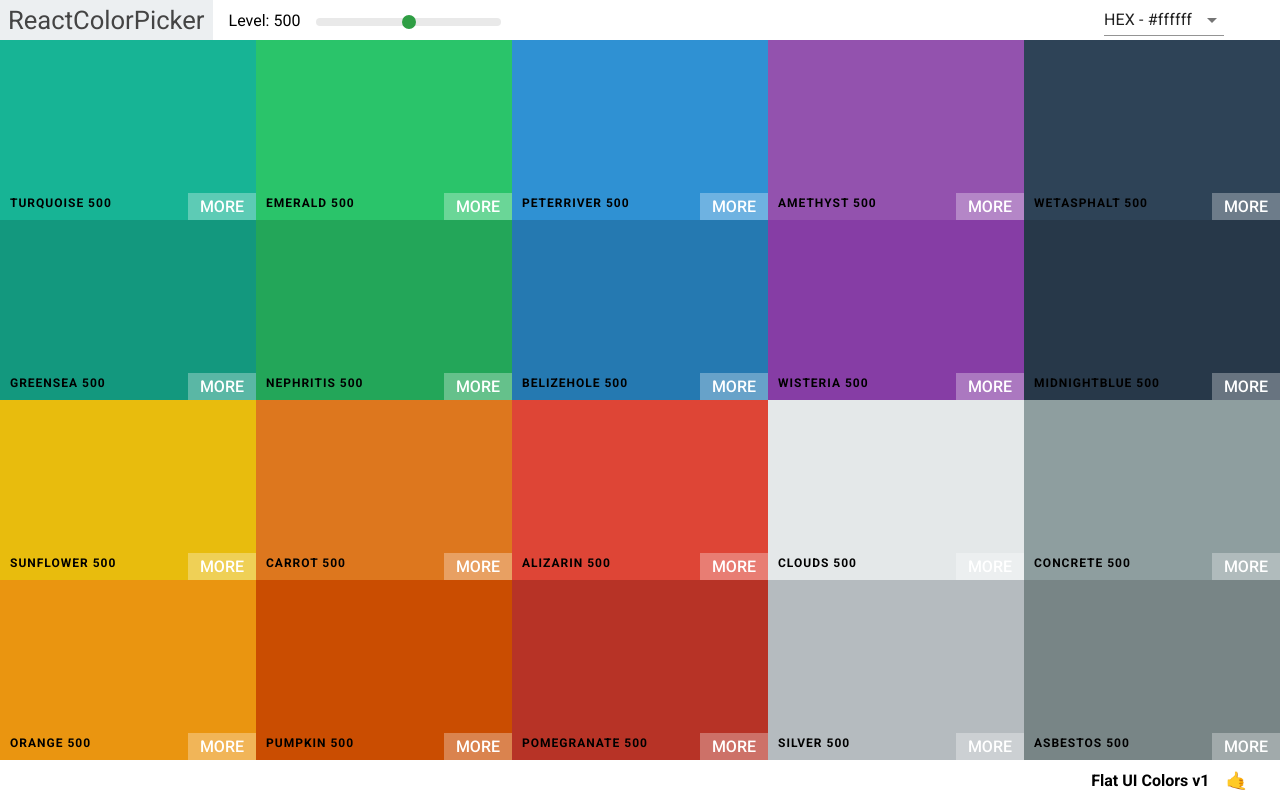
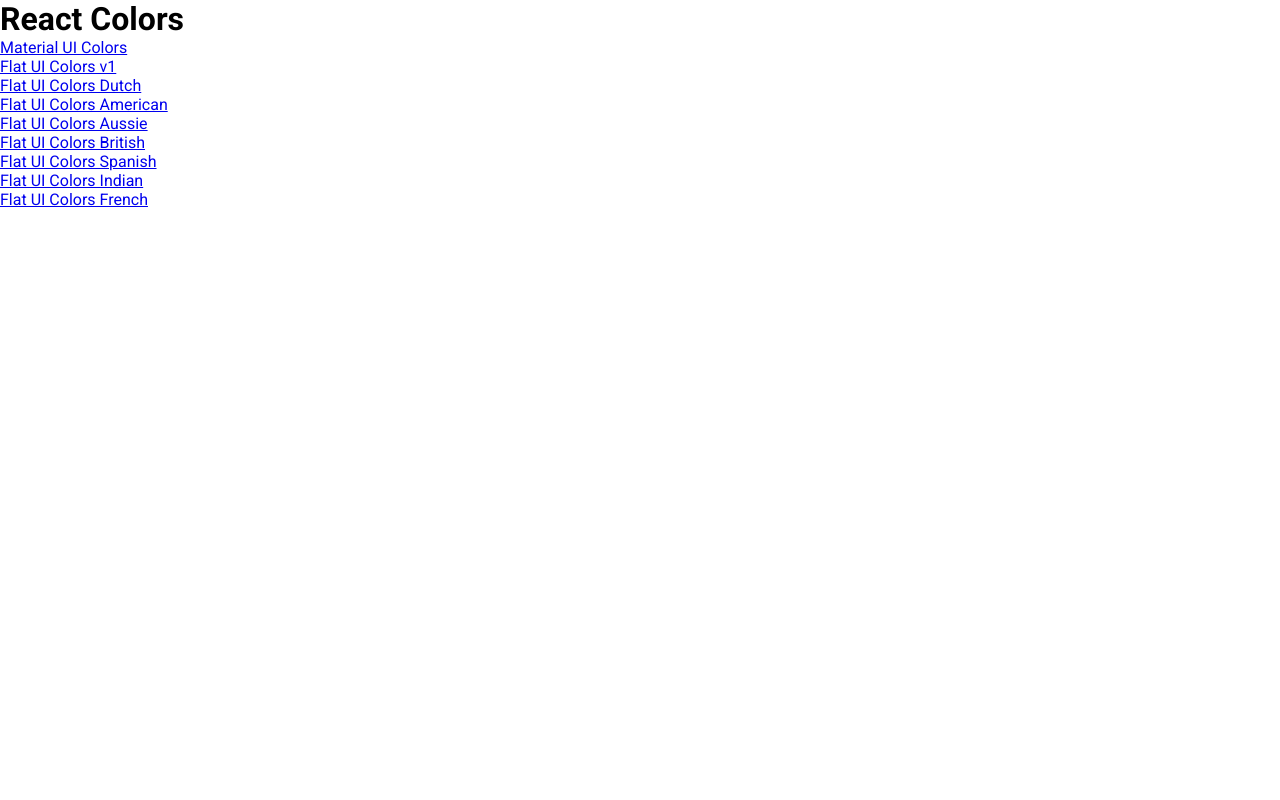
Before and after one commit to LucasLBF/color-app, a React (Create React App) app: page / in a window 1280 px wide. Built offline with nearby package versions, Linux system fonts and the light colour scheme.

Commit message:
integrate app with react router

```diff
--- a/package.json
+++ b/package.json
@@ -45,6 +45,7 @@
   "devDependencies": {
     "@wojtekmaj/enzyme-adapter-react-17": "^0.6.5",
     "enzyme": "^3.11.0",
-    "enzyme-to-json": "^3.6.2"
+    "enzyme-to-json": "^3.6.2",
+    "react-router-dom": "^5.3.0"
   }
 }
--- a/src/App.js
+++ b/src/App.js
@@ -1,13 +1,28 @@
 import Palette from "./Palette";
+import PaletteList from "./PaletteList";
 import seedPalettes from "./seedPalettes";
 import { generatePalette } from "./colorHelpers";
+import { Route, Switch } from "react-router-dom";
 
+const findPalette = id => seedPalettes.find(p => p.id === id);
 function App() {
-  console.log(generatePalette(seedPalettes[1]));
   return (
-    <div className="App">
-      <Palette palette={generatePalette(seedPalettes[1])} />
-    </div>
+    <Switch>
+      <Route
+        exact
+        path="/"
+        render={() => <PaletteList paletteList={seedPalettes} />}
+      />
+      <Route
+        exact
+        path="/palette/:id"
+        render={routerProps => (
+          <Palette
+            palette={generatePalette(findPalette(routerProps.match.params.id))}
+          />
+        )}
+      />
+    </Switch>
   );
 }
 
--- a/src/Navbar.js
+++ b/src/Navbar.js
@@ -1,4 +1,5 @@
 import React, { Component } from "react";
+import { Link } from "react-router-dom";
 import Slider from "rc-slider";
 import "rc-slider/assets/index.css";
 import "./Navbar.css";
@@ -33,9 +34,9 @@
     return (
       <header className="Navbar">
         <div className="Navbar-brand">
-          <a className="Navbar-brand-name" href="/">
+          <Link to="/" className="Navbar-brand-name">
             ReactColorPicker
-          </a>
+          </Link>
         </div>
         <span>Level: {level}</span>
         <div className="Navbar-palette-slider">
--- /dev/null
+++ b/src/PaletteList.js
@@ -0,0 +1,20 @@
+import React, { Component } from "react";
+import { Link } from "react-router-dom";
+
+class PaletteList extends Component {
+  render() {
+    const { paletteList } = this.props;
+    return (
+      <div className="PaletteList">
+        <h1>React Colors</h1>
+        {paletteList.map(palette => (
+          <p>
+            <Link to={`/palette/${palette.id}`}>{palette.paletteName}</Link>
+          </p>
+        ))}
+      </div>
+    );
+  }
+}
+
+export default PaletteList;
--- a/src/index.js
+++ b/src/index.js
@@ -1,11 +1,14 @@
 import React from "react";
 import ReactDOM from "react-dom";
+import { BrowserRouter } from "react-router-dom";
 import "./index.css";
 import App from "./App";
 
 ReactDOM.render(
   <React.StrictMode>
-    <App />
+    <BrowserRouter>
+      <App />
+    </BrowserRouter>
   </React.StrictMode>,
   document.getElementById("root")
 );
```
Also changed, not shown: 1 other file (tests, documents, lock files or other folders).
